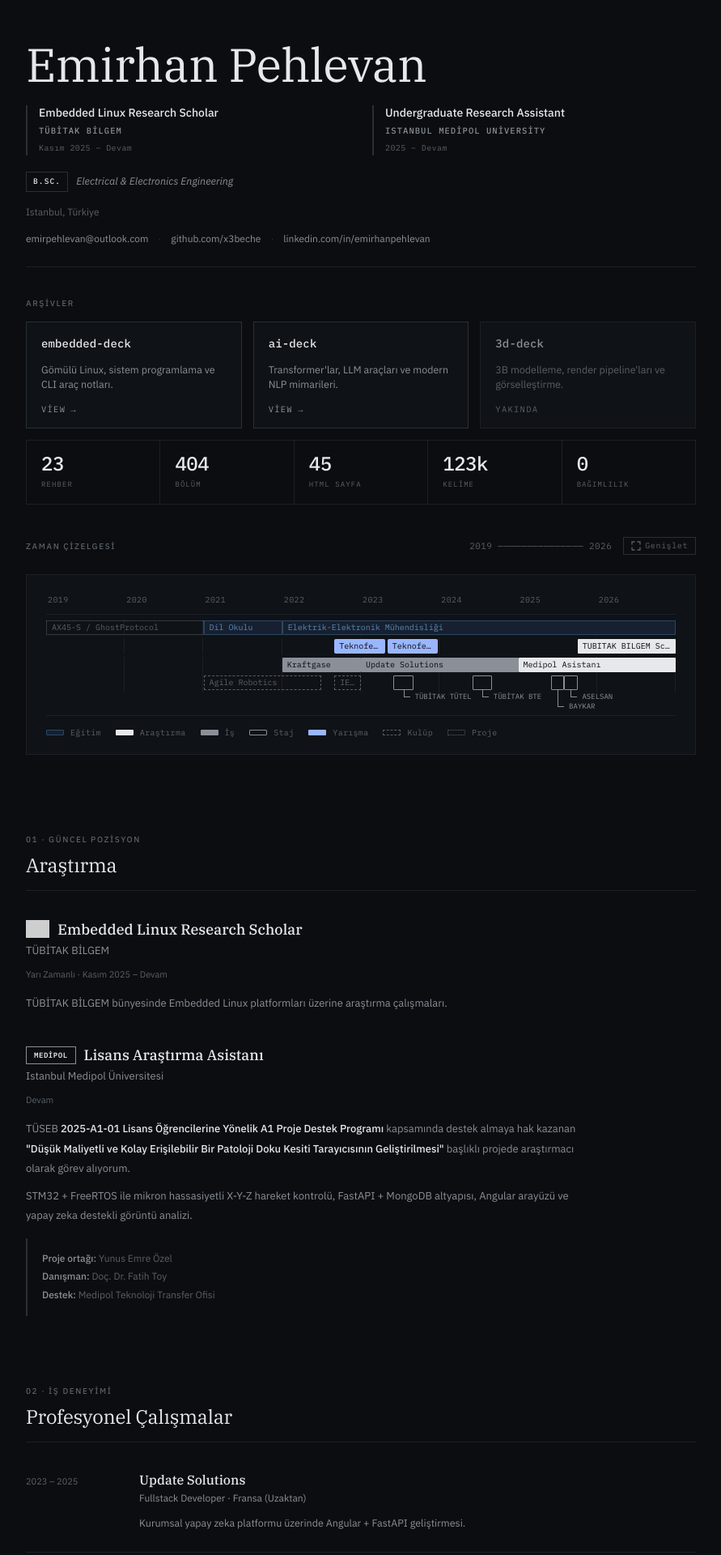
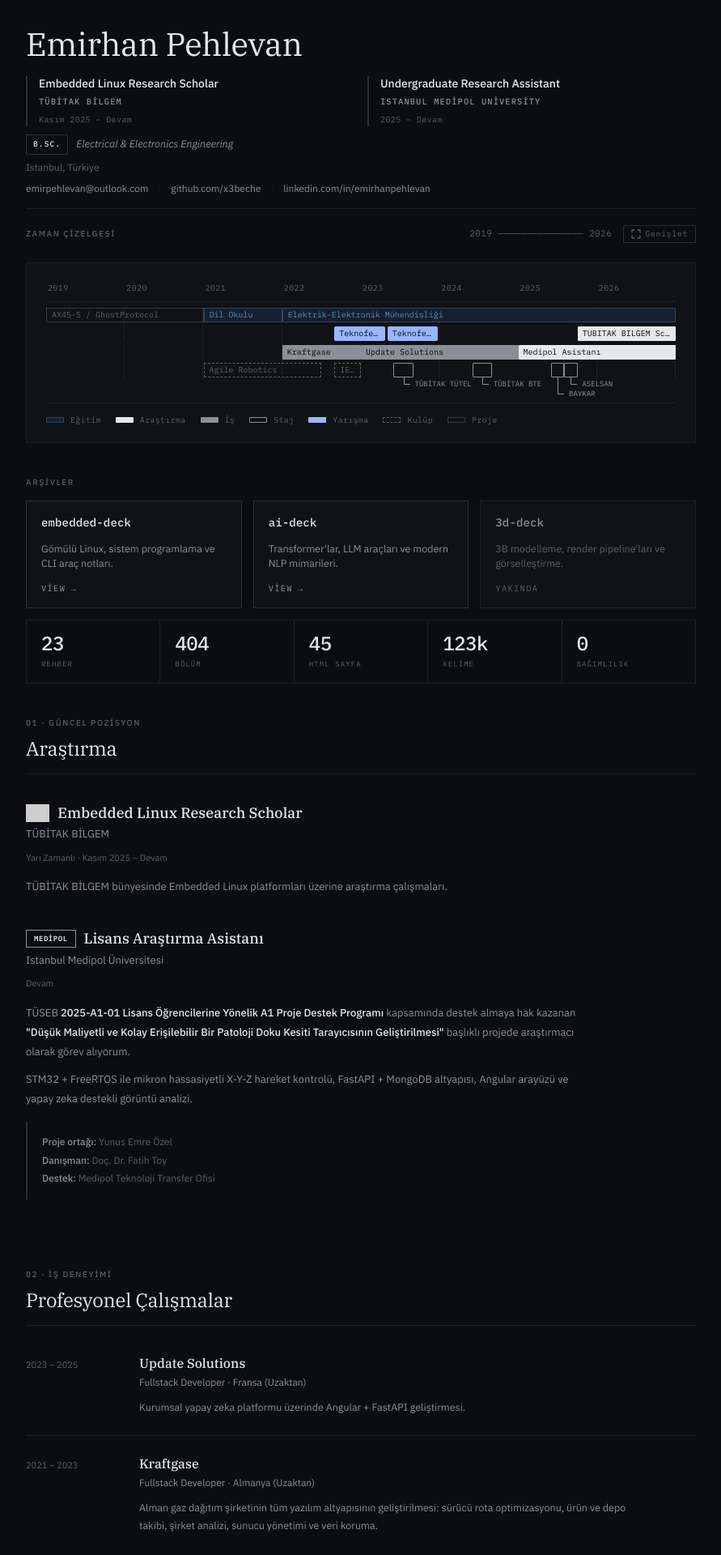
Before and after one commit to x3beche/x3beche.github.io, a Jekyll site: the page built from index.html, in a window 1280 px wide. Shown: the top 1920 px of the page at 81% size, without its empty margins (194-1085 px from the left). Built offline with Jekyll 4.4.1, drawn with Linux system fonts in a browser that asks for light colours; grey boxes are pictures that could not be loaded.

Commit message:
refactor(index): timeline'ı hero'nun hemen altına taşı, hero kompaktlaştır
- Sıra değişikliği: hero → timeline → arşivler (önceki: hero → arşivler → timeline)
- Hero: h1 küçültüldü (58px→40px), margin/padding azaltıldı
- role-grid gap ve margin daraltıldı
- degree/location margin azaltıldı
- body top padding: 48px→32px
- timeline margin-bottom: 96px→40px

Co-Authored-By: Claude Sonnet 4.6 <noreply@anthropic.com>

```diff
--- a/assets/main.css
+++ b/assets/main.css
@@ -29,7 +29,7 @@
       -webkit-font-smoothing: antialiased;
       max-width: 900px;
       margin: 0 auto;
-      padding: 48px 36px 100px;
+      padding: 32px 36px 100px;
     }
 
     /* ═══ ARŞİVLER ══════════════════════════════ */
@@ -144,14 +144,14 @@
 
     /* ═══ HERO ══════════════════════════════════ */
     .hero {
-      margin-bottom: 36px;
-      padding-bottom: 24px;
+      margin-bottom: 20px;
+      padding-bottom: 14px;
       border-bottom: 1px solid var(--rule);
     }
 
     h1 {
       font-family: 'IBM Plex Serif', serif;
-      font-size: clamp(40px, 5.8vw, 58px);
+      font-size: clamp(28px, 4vw, 40px);
       font-weight: 400;
       line-height: 1.1;
       letter-spacing: -0.01em;
@@ -162,8 +162,8 @@
     .role-grid {
       display: grid;
       grid-template-columns: 1fr 1fr;
-      gap: 28px;
-      margin-bottom: 18px;
+      gap: 16px;
+      margin-bottom: 8px;
     }
     .role-card {
       padding-left: 14px;
@@ -202,7 +202,7 @@
       font-size: 12.5px;
       color: var(--text-dim);
       font-style: italic;
-      margin-bottom: 14px;
+      margin-bottom: 5px;
     }
     .degree-label {
       font-family: 'IBM Plex Mono', monospace;
@@ -216,7 +216,7 @@
       border: 1px solid var(--rule-strong);
     }
 
-    .location { font-size: 12px; color: var(--text-faint); margin-bottom: 12px; }
+    .location { font-size: 12px; color: var(--text-faint); margin-bottom: 5px; }
 
     .contact {
       display: flex;
@@ -231,7 +231,7 @@
 
     /* ═══ TIMELINE GRAPH ════════════════════════ */
     .timeline {
-      margin-bottom: 96px;
+      margin-bottom: 40px;
     }
 
     .tl-head {
--- a/index.html
+++ b/index.html
@@ -37,52 +37,6 @@ css: "/assets/main.css"
       <a href="https://www.linkedin.com/in/emirhanpehlevan/" target="_blank" rel="noopener">linkedin.com/in/emirhanpehlevan</a>
     </div>
   </header>
-
-  <!-- ARŞİVLER -->
-  <section class="archives">
-    <span class="sec-label">Arşivler</span>
-    <div class="archive-grid">
-      <a href="embedded-deck/" class="archive-card">
-        <span class="archive-name">embedded-deck</span>
-        <p class="archive-desc">Gömülü Linux, sistem programlama ve CLI araç notları.</p>
-        <span class="archive-cta">view <span class="archive-arrow">→</span></span>
-      </a>
-      <a href="ai-deck/" class="archive-card">
-        <span class="archive-name">ai-deck</span>
-        <p class="archive-desc">Transformer'lar, LLM araçları ve modern NLP mimarileri.</p>
-        <span class="archive-cta">view <span class="archive-arrow">→</span></span>
-      </a>
-      <span class="archive-card is-soon" aria-disabled="true">
-        <span class="archive-name">3d-deck</span>
-        <p class="archive-desc">3B modelleme, render pipeline'ları ve görselleştirme.</p>
-        <span class="archive-cta">yakında</span>
-      </span>
-    </div>
-
-    <!-- PLATFORM İSTATİSTİKLERİ -->
-    <div class="deck-stats">
-      <div class="deck-stat">
-        <span class="deck-stat-n">23</span>
-        <span class="deck-stat-l">Rehber</span>
-      </div>
-      <div class="deck-stat">
-        <span class="deck-stat-n">404</span>
-        <span class="deck-stat-l">Bölüm</span>
-      </div>
-      <div class="deck-stat">
-        <span class="deck-stat-n">45</span>
-        <span class="deck-stat-l">HTML Sayfa</span>
-      </div>
-      <div class="deck-stat">
-        <span class="deck-stat-n">123k</span>
-        <span class="deck-stat-l">Kelime</span>
-      </div>
-      <div class="deck-stat">
-        <span class="deck-stat-n">0</span>
-        <span class="deck-stat-l">Bağımlılık</span>
-      </div>
-    </div>
-  </section>
 
   <!-- ZAMAN ÇİZELGESİ -->
   <section class="timeline">
@@ -192,6 +146,52 @@ css: "/assets/main.css"
     </div>
 
 
+  </section>
+
+  <!-- ARŞİVLER -->
+  <section class="archives">
+    <span class="sec-label">Arşivler</span>
+    <div class="archive-grid">
+      <a href="embedded-deck/" class="archive-card">
+        <span class="archive-name">embedded-deck</span>
+        <p class="archive-desc">Gömülü Linux, sistem programlama ve CLI araç notları.</p>
+        <span class="archive-cta">view <span class="archive-arrow">→</span></span>
+      </a>
+      <a href="ai-deck/" class="archive-card">
+        <span class="archive-name">ai-deck</span>
+        <p class="archive-desc">Transformer'lar, LLM araçları ve modern NLP mimarileri.</p>
+        <span class="archive-cta">view <span class="archive-arrow">→</span></span>
+      </a>
+      <span class="archive-card is-soon" aria-disabled="true">
+        <span class="archive-name">3d-deck</span>
+        <p class="archive-desc">3B modelleme, render pipeline'ları ve görselleştirme.</p>
+        <span class="archive-cta">yakında</span>
+      </span>
+    </div>
+
+    <!-- PLATFORM İSTATİSTİKLERİ -->
+    <div class="deck-stats">
+      <div class="deck-stat">
+        <span class="deck-stat-n">23</span>
+        <span class="deck-stat-l">Rehber</span>
+      </div>
+      <div class="deck-stat">
+        <span class="deck-stat-n">404</span>
+        <span class="deck-stat-l">Bölüm</span>
+      </div>
+      <div class="deck-stat">
+        <span class="deck-stat-n">45</span>
+        <span class="deck-stat-l">HTML Sayfa</span>
+      </div>
+      <div class="deck-stat">
+        <span class="deck-stat-n">123k</span>
+        <span class="deck-stat-l">Kelime</span>
+      </div>
+      <div class="deck-stat">
+        <span class="deck-stat-n">0</span>
+        <span class="deck-stat-l">Bağımlılık</span>
+      </div>
+    </div>
   </section>
 
   <!-- 01 · GÜNCEL POZİSYON -->
```
